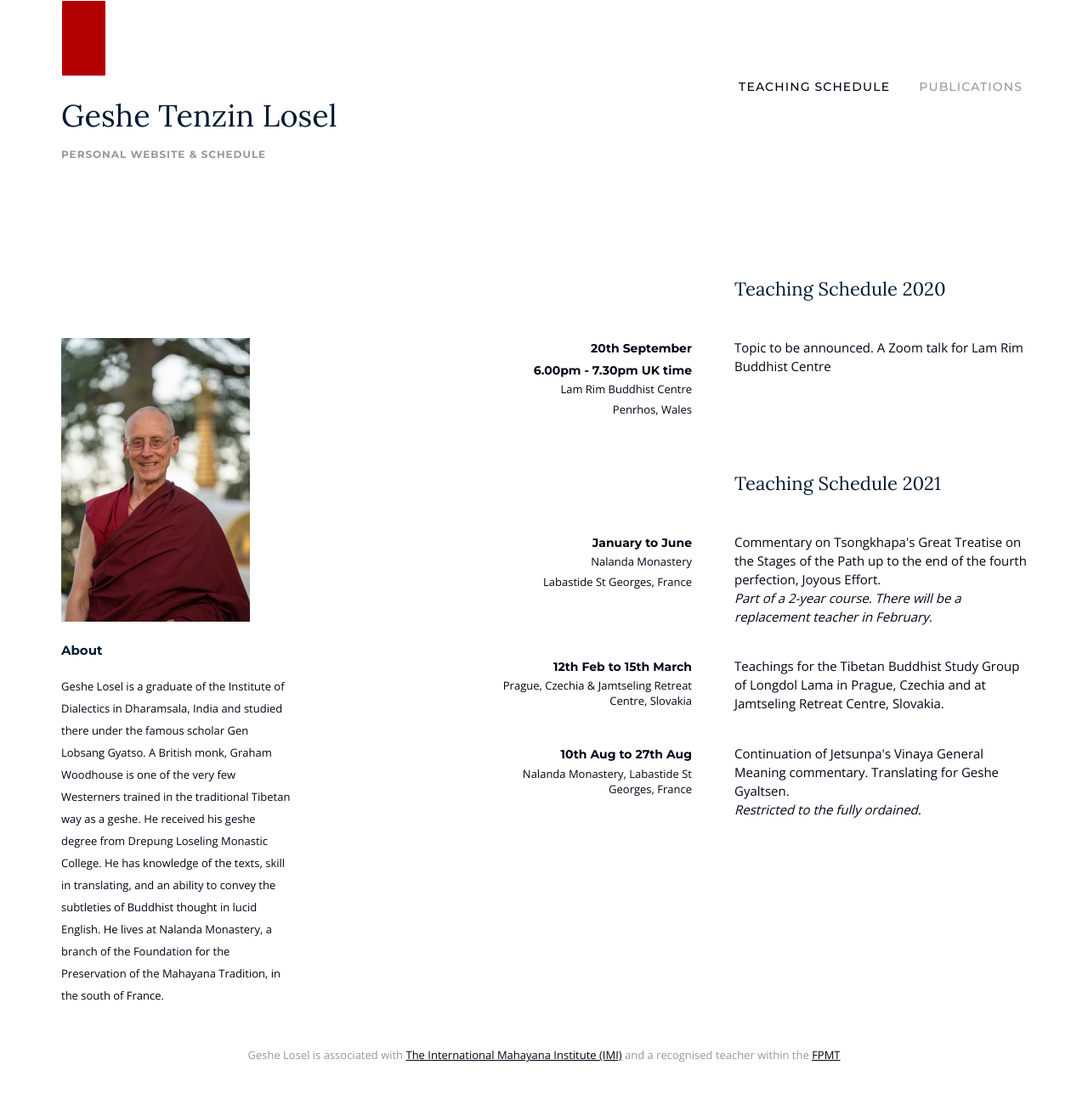
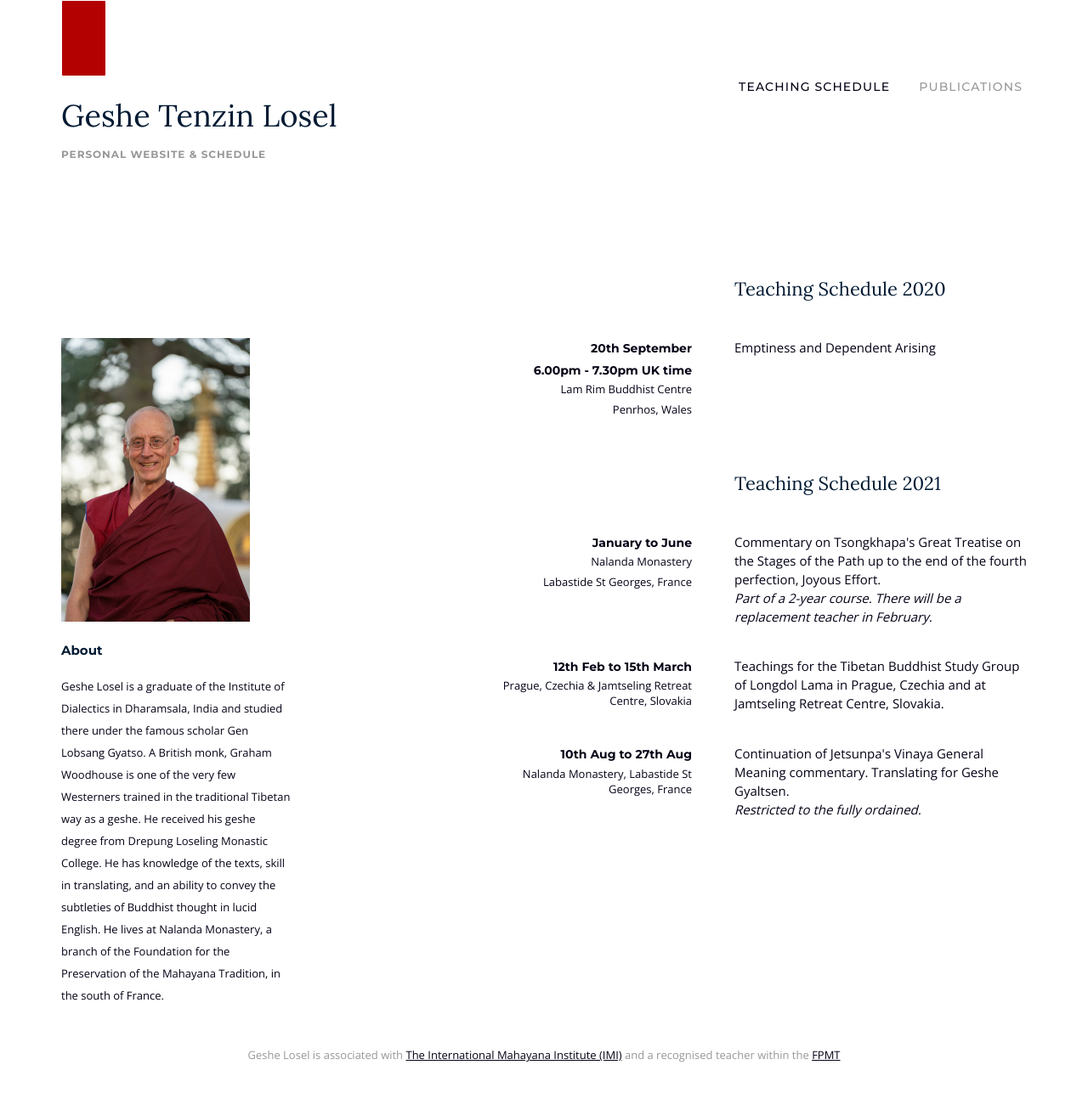
Before and after one commit to hallodom/geshe-graham-losel, a Jekyll site: the page built from index.html, in a window 1280 px wide. Shown: the whole page at 85% size. Built offline with Jekyll 4.4.1, drawn with Linux system fonts in a browser that asks for light colours.

Commit message:
Update lamrim centre event title

```diff
--- a/index.html
+++ b/index.html
@@ -45,7 +45,7 @@ pageName: index
 
         <div class="col-xs-6
                     col-sm-5">
-            <p class="event-title">Topic to be announced. A Zoom talk for Lam Rim Buddhist Centre</p>
+            <p class="event-title">Emptiness and Dependent Arising</p>
         </div>
 
         <!-- Schedule header -->
```
Also changed, not shown: 1 other file.
